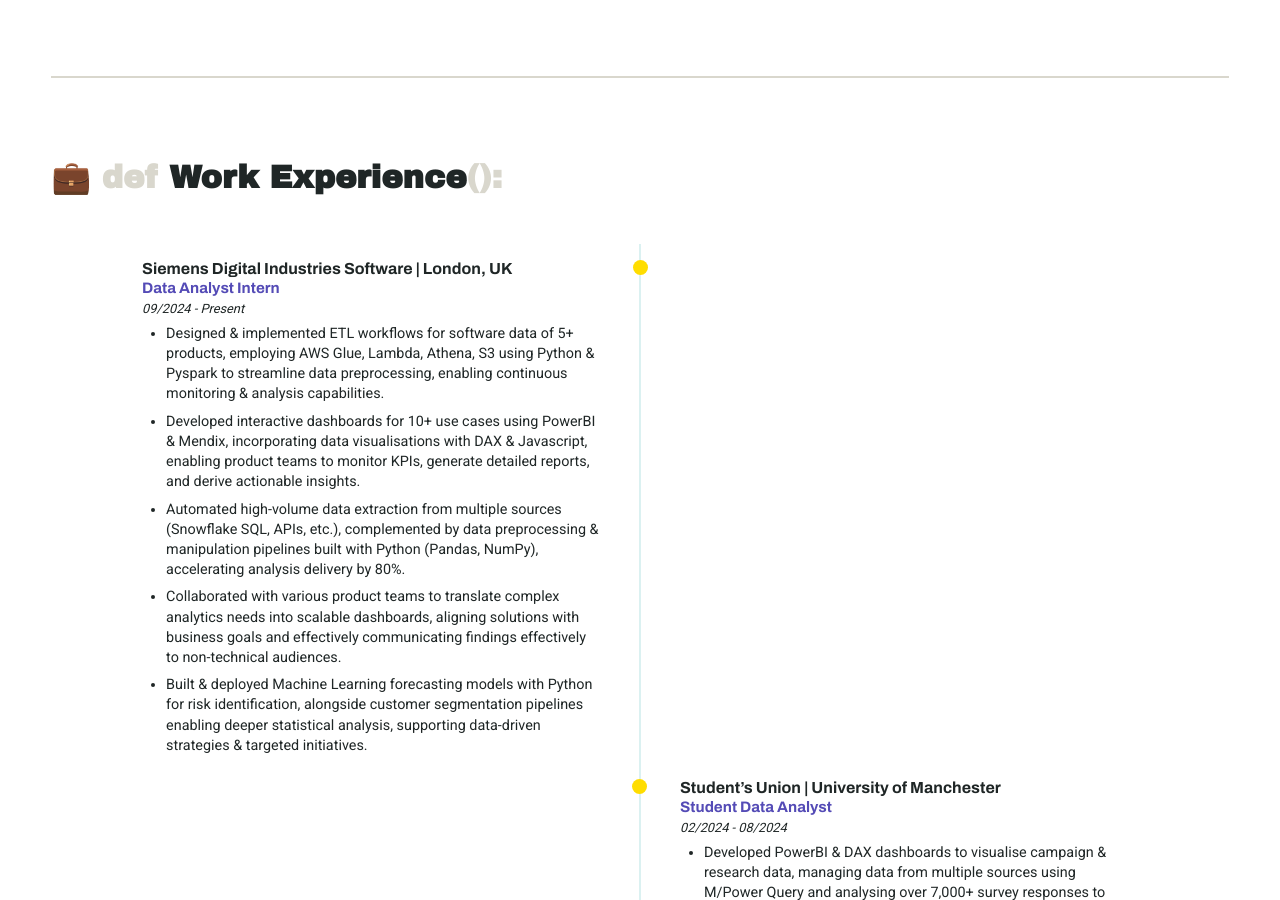
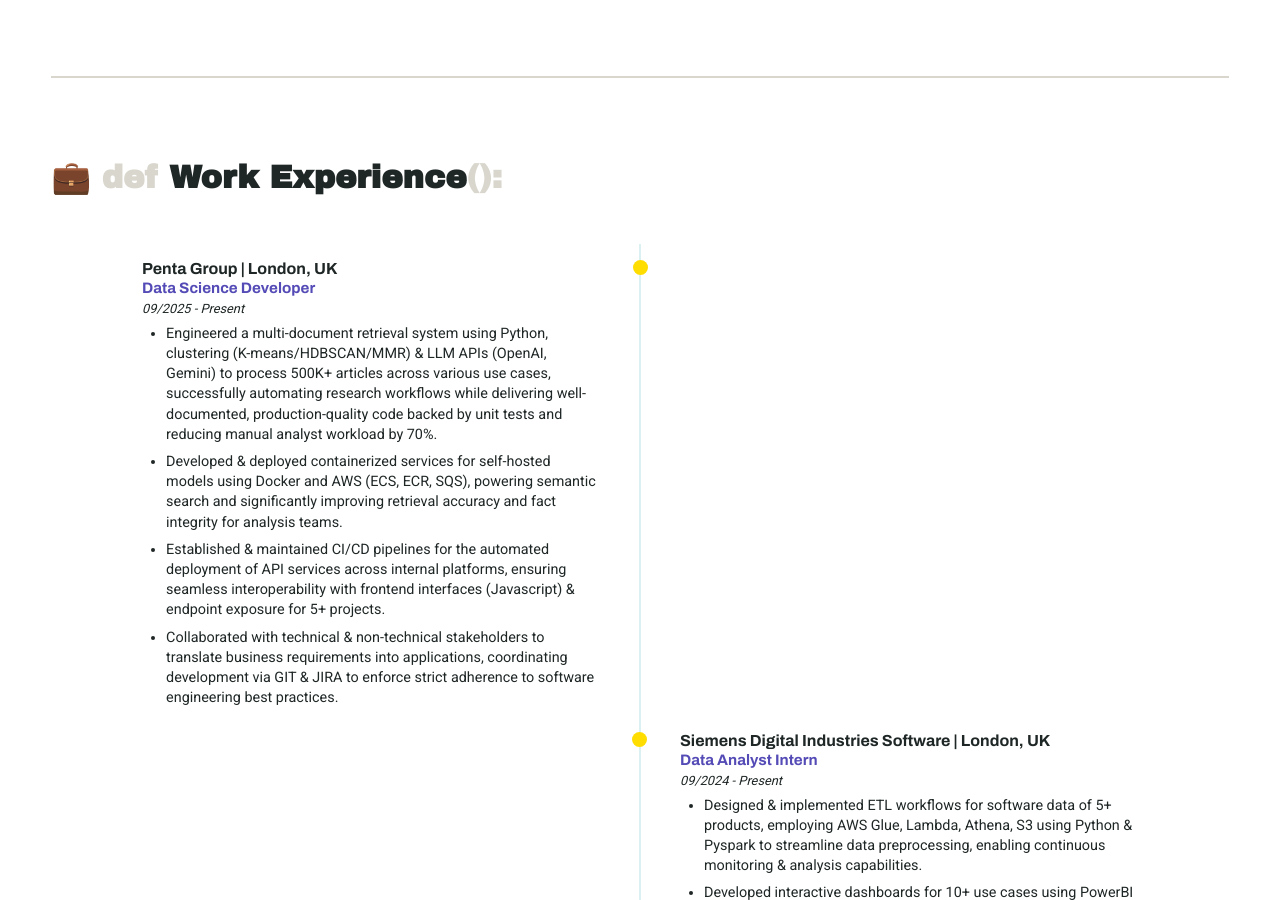
Before and after one commit to tarundirector/tarunmishra.github.io, a Jekyll site: the page index.html, which Jekyll copies as it is, in a window 1280 px wide and 900 px high, scrolled down 2413 px. Built offline with Jekyll 4.4.1, drawn with Linux system fonts in a browser that asks for light colours.

Commit message:
Update index.html

```diff
--- a/index.html
+++ b/index.html
@@ -1277,7 +1277,19 @@
         💼 <span class="def">def</span> <span class="function-name">Work Experience</span><span class="parens">():</span>
       </h2>
       <div class="timeline">
-        <!-- Timeline item 1 -->
+        <div class="timeline-item">
+          <div class="timeline-content">
+            <div class="company-title">Penta Group | London, UK</div>
+            <div class="role-title">Data Science Developer</div>
+            <div class="timeline-dates">09/2025 - Present</div>
+            <ul>
+              <li>Engineered a multi-document retrieval system using Python, clustering (K-means/HDBSCAN/MMR) & LLM APIs (OpenAI, Gemini) to process 500K+ articles across various use cases, successfully automating research workflows while delivering well-documented, production-quality code backed by unit tests and reducing manual analyst workload by 70%.</li>
+              <li>Developed & deployed containerized services for self-hosted models using Docker and AWS (ECS, ECR, SQS), powering semantic search and significantly improving retrieval accuracy and fact integrity for analysis teams.</li>
+              <li>Established & maintained CI/CD pipelines for the automated deployment of API services across internal platforms, ensuring seamless interoperability with frontend interfaces (Javascript) & endpoint exposure for 5+ projects.</li>
+              <li>Collaborated with technical & non-technical stakeholders to translate business requirements into applications, coordinating development via GIT & JIRA to enforce strict adherence to software engineering best practices.</li>
+            </ul>
+          </div>
+        </div>
         <div class="timeline-item">
           <div class="timeline-content">
             <div class="company-title">Siemens Digital Industries Software | London, UK</div>
@@ -1292,7 +1304,6 @@
             </ul>
           </div>
         </div>
-        <!-- Timeline item 2 -->
         <div class="timeline-item">
           <div class="timeline-content">
             <div class="company-title">Student’s Union | University of Manchester</div>
@@ -1304,7 +1315,6 @@
             </ul>
           </div>
         </div>
-        <!-- Timeline item 3 -->
         <div class="timeline-item">
           <div class="timeline-content">
             <div class="company-title">Zeno Health | Mumbai, India</div>
```
